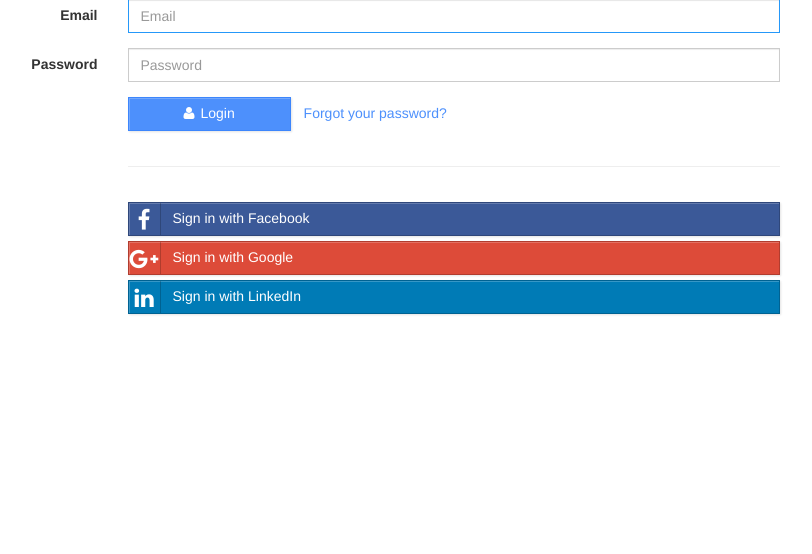
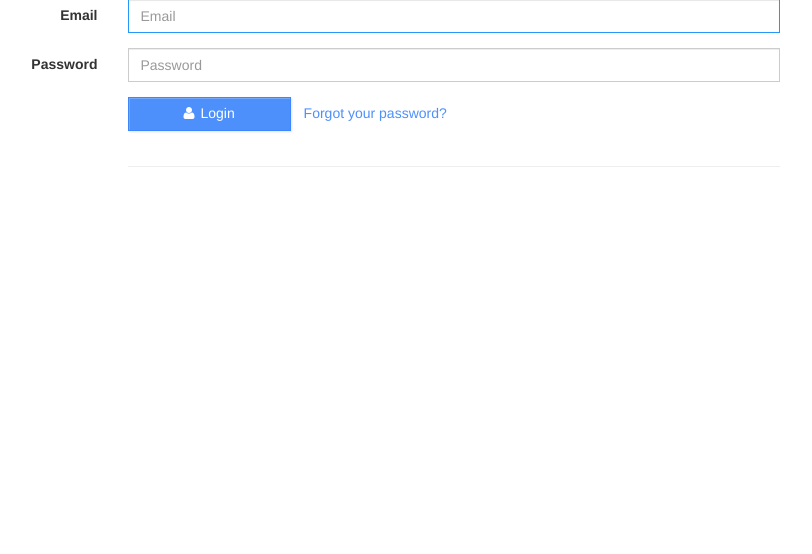
Before and after one commit to dylanedwardmoore/permanent-majority, a Node server app: page /login in a window 1280 px wide. Shown: the part 167-721 px from the top of the page, without its empty margins (235-1047 px from the left). Run offline with Node 20, Linux system fonts and the light colour scheme; some libraries are stand-ins or nearby versions.

Commit message:
added login

```diff
--- a/views/account/login.pug
+++ b/views/account/login.pug
@@ -24,21 +24,24 @@
         hr
     .form-group
       .col-sm-offset-3.col-sm-7
-        a.btn.btn-block.btn-facebook.btn-social(href='/auth/facebook')
-          i.fa.fa-facebook
-          | Sign in with Facebook
+        //-
+          a.btn.btn-block.btn-facebook.btn-social(href='/auth/facebook')
+            i.fa.fa-facebook
+            | Sign in with Facebook
         //-
           a.btn.btn-block.btn-twitter.btn-social(href='/auth/twitter')
             i.fa.fa-twitter
             | Sign in with Twitter
-        a.btn.btn-block.btn-google.btn-social(href='/auth/google')
-          i.fa.fa-google-plus
-          | Sign in with Google
+        //-
+          a.btn.btn-block.btn-google.btn-social(href='/auth/google')
+            i.fa.fa-google-plus
+            | Sign in with Google
         //-
           a.btn.btn-block.btn-github.btn-social(href='/auth/github')
             i.fa.fa-github
             | Sign in with GitHub
-        a.btn.btn-block.btn-linkedin.btn-social(href='/auth/linkedin')
+        //-
+         a.btn.btn-block.btn-linkedin.btn-social(href='/auth/linkedin')
           i.fa.fa-linkedin
           | Sign in with LinkedIn
         //-
```
